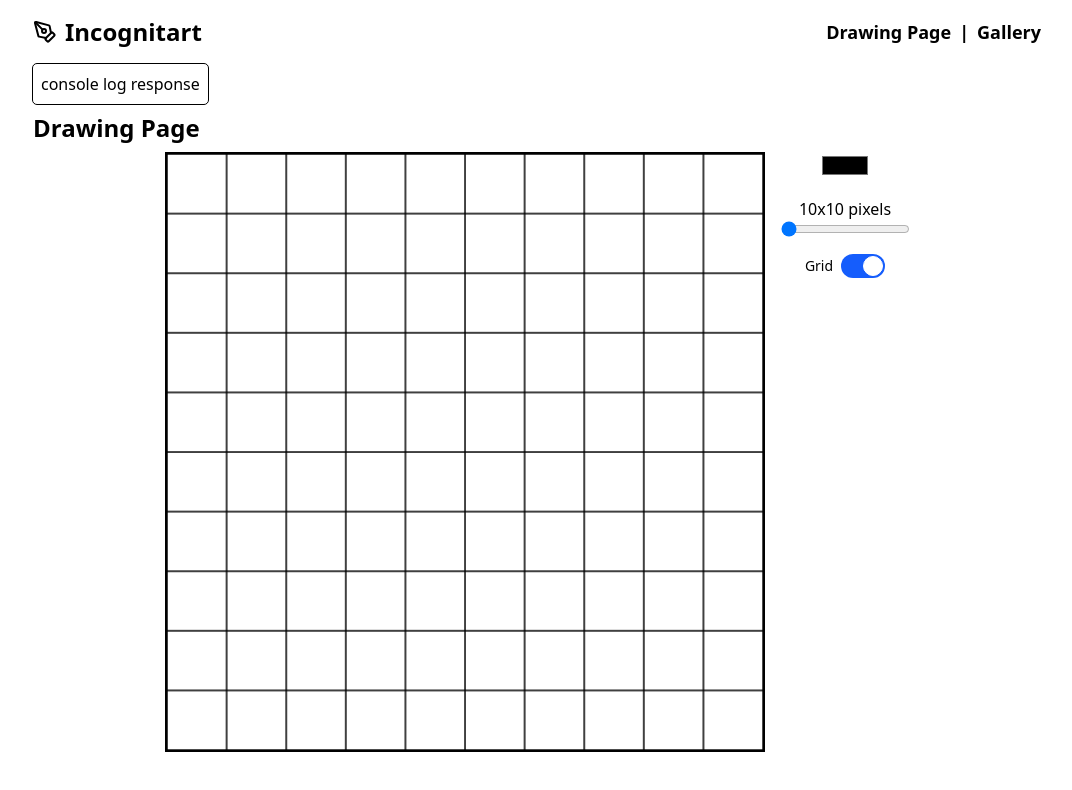
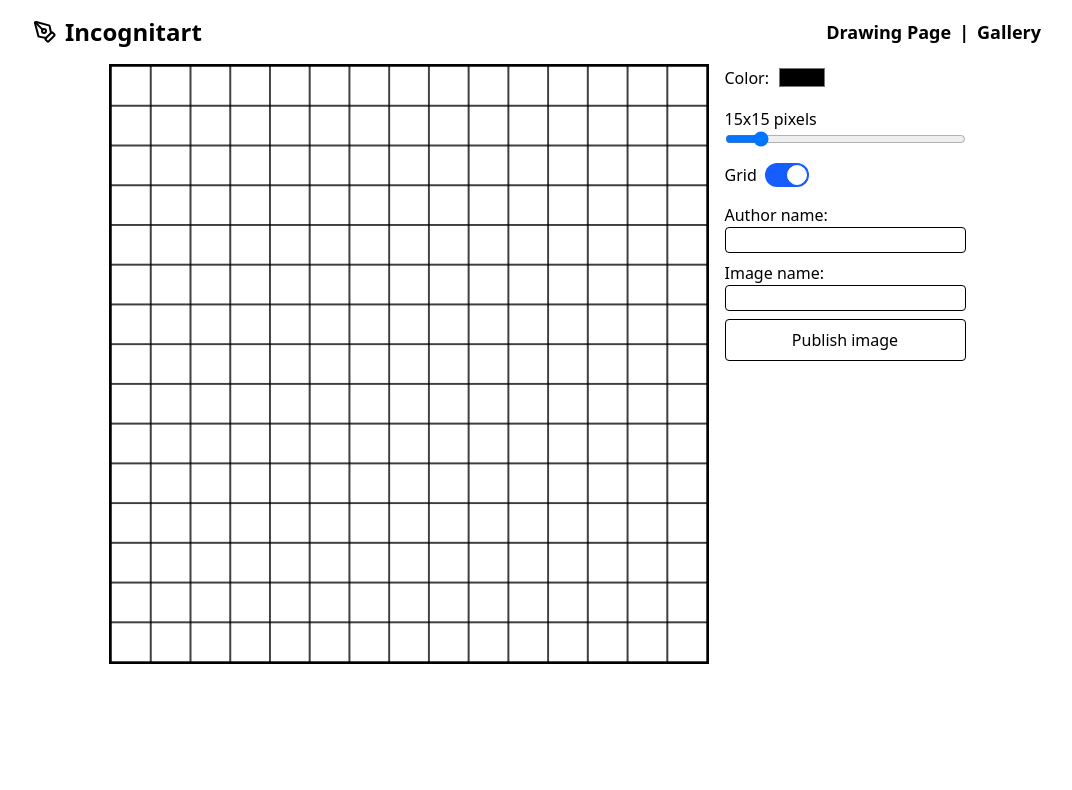
Before and after one commit to Kreoniz/incognitart, a React (Vite) app in the folder frontend/: page / in a window 1280 px wide. Shown: the top 790 px of the page, without its empty margins (103-1175 px from the left). Built offline with nearby package versions, Linux system fonts and the light colour scheme.

Commit message:
feat(frontend): send finished drawings to the backend

```diff
--- a/frontend/src/layouts/Layout.tsx
+++ b/frontend/src/layouts/Layout.tsx
@@ -2,24 +2,6 @@ import { PenTool } from "lucide-react";
 import { NavLink, Outlet } from "react-router";
 
 export function Layout() {
-  async function handleGetText() {
-    const API_URL = import.meta.env.VITE_API_URL;
-
-    const response = await fetch(`${API_URL}`);
-    const responseJson = await response.json();
-
-    const now = new Date();
-    const minutes = String(now.getMinutes()).padStart(2, "0");
-    const seconds = String(now.getSeconds()).padStart(2, "0");
-    const milliseconds = String(now.getMilliseconds()).padStart(3, "0");
-    const timeString = `${minutes}:${seconds}.${milliseconds}`;
-
-    console.log(
-      `%c${timeString} ${JSON.stringify(responseJson)}`,
-      "font-size: 1rem; color: coral;",
-    );
-  }
-
   return (
     <div className="m-auto min-h-screen max-w-5xl px-2">
       <header className="flex flex-col items-center gap-2 py-4 sm:flex-row sm:justify-between">
@@ -42,10 +24,6 @@ export function Layout() {
         </nav>
       </header>
 
-      <button onClick={handleGetText} className="rounded p-2 outline">
-        console log response
-      </button>
-
       <Outlet />
     </div>
   );
--- a/frontend/src/pages/DrawingPage.tsx
+++ b/frontend/src/pages/DrawingPage.tsx
@@ -1,8 +1,14 @@
-import { useEffect, useRef, useState, type ChangeEvent } from "react";
+import {
+  useEffect,
+  useRef,
+  useState,
+  type ChangeEvent,
+  type FormEvent,
+} from "react";
 
 export function DrawingPage() {
   const canvasRef = useRef<HTMLCanvasElement | null>(null);
-  const [pixelAmount, setPixelAmount] = useState(10);
+  const [pixelAmount, setPixelAmount] = useState(15);
   const [gridEnabled, setGridEnabled] = useState(true);
   const pixelColorRef = useRef("#000000");
 
@@ -103,18 +109,48 @@ export function DrawingPage() {
     };
   }, [pixelAmount, gridEnabled]);
 
+  async function handleSubmit(e: FormEvent<HTMLFormElement>) {
+    e.preventDefault();
+
+    const canvas = canvasRef.current;
+    if (!canvas) return;
+
+    const formData = new FormData(e.currentTarget);
+
+    canvas.toBlob(async (blob) => {
+      if (!blob) return;
+
+      formData.append("image", blob, "image.png");
+
+      const API_URL = import.meta.env.VITE_API_URL;
+
+      const res = await fetch(`${API_URL}/image`, {
+        method: "POST",
+        body: formData,
+      });
+
+      if (!res.ok) {
+        const msg = await res.text();
+        alert(`Upload failed: ${msg}`);
+        return;
+      }
+
+      alert("Image saved!");
+    }, "image/png");
+  }
+
   return (
     <div>
-      <h1 className="my-2 text-2xl font-bold">Drawing Page</h1>
-
       <div className="flex flex-col-reverse justify-center gap-4 sm:flex-row">
         <canvas
           className="aspect-square w-full max-w-[600px] min-w-[300px] border-2"
           ref={canvasRef}
         ></canvas>
 
-        <div className="flex items-center gap-4 sm:flex-col">
         <div>
+          <div className="mb-4 flex items-start gap-4 sm:flex-col">
+            <div className="flex items-center gap-2">
+              <span>Color:</span>
               <input
                 type="color"
                 onChange={(e: ChangeEvent<HTMLInputElement>) => {
@@ -123,11 +159,12 @@ export function DrawingPage() {
               />
             </div>
 
-          <div className="flex flex-col items-center">
+            <div className="flex w-full flex-col items-start">
               <span>
                 {pixelAmount}x{pixelAmount} pixels
               </span>
               <input
+                className="w-full"
                 min={10}
                 max={50}
                 value={pixelAmount}
@@ -140,7 +177,7 @@ export function DrawingPage() {
 
             <div>
               <label className="inline-flex cursor-pointer items-center gap-2">
-              <span className="text-sm">Grid</span>
+                <span>Grid</span>
                 <input
                   type="checkbox"
                   checked={gridEnabled}
@@ -153,6 +190,36 @@ export function DrawingPage() {
               </label>
             </div>
           </div>
+
+          <form className="flex flex-col gap-2" onSubmit={handleSubmit}>
+            <label className="flex flex-col" htmlFor="authorName">
+              <span>Author name:</span>
+              <input
+                className="rounded border px-1"
+                id="authorName"
+                name="authorName"
+                type="text"
+              />
+            </label>
+
+            <label className="flex flex-col" htmlFor="imageName">
+              <span>Image name:</span>
+              <input
+                className="rounded border px-1"
+                id="imageName"
+                name="imageName"
+                type="text"
+              />
+            </label>
+
+            <button
+              className="rounded border p-2 text-center hover:cursor-pointer hover:bg-black/10 active:bg-black/20"
+              type="submit"
+            >
+              Publish image
+            </button>
+          </form>
+        </div>
       </div>
     </div>
   );
```
Lines whose indentation alone changed are shown as unchanged.
